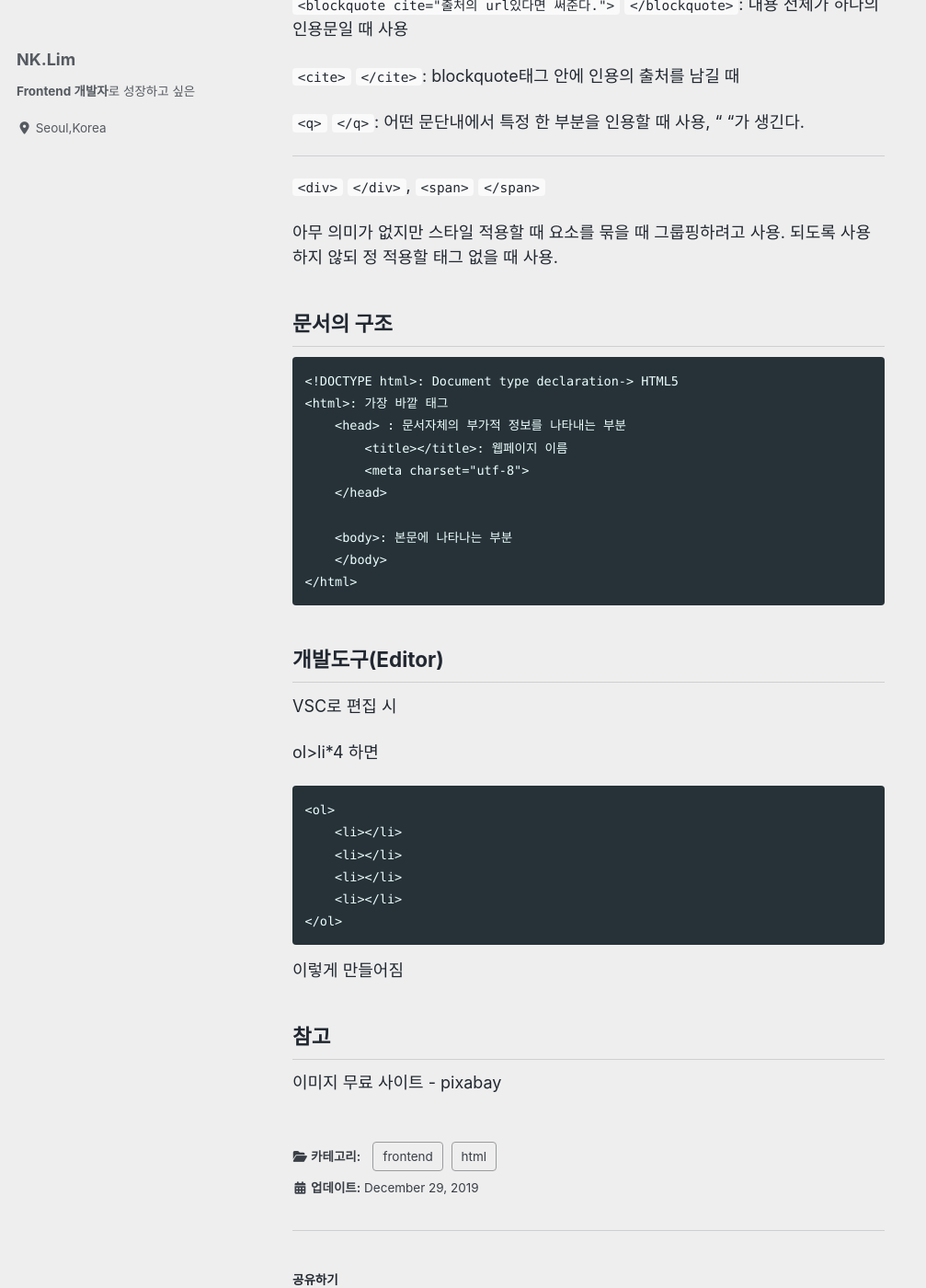
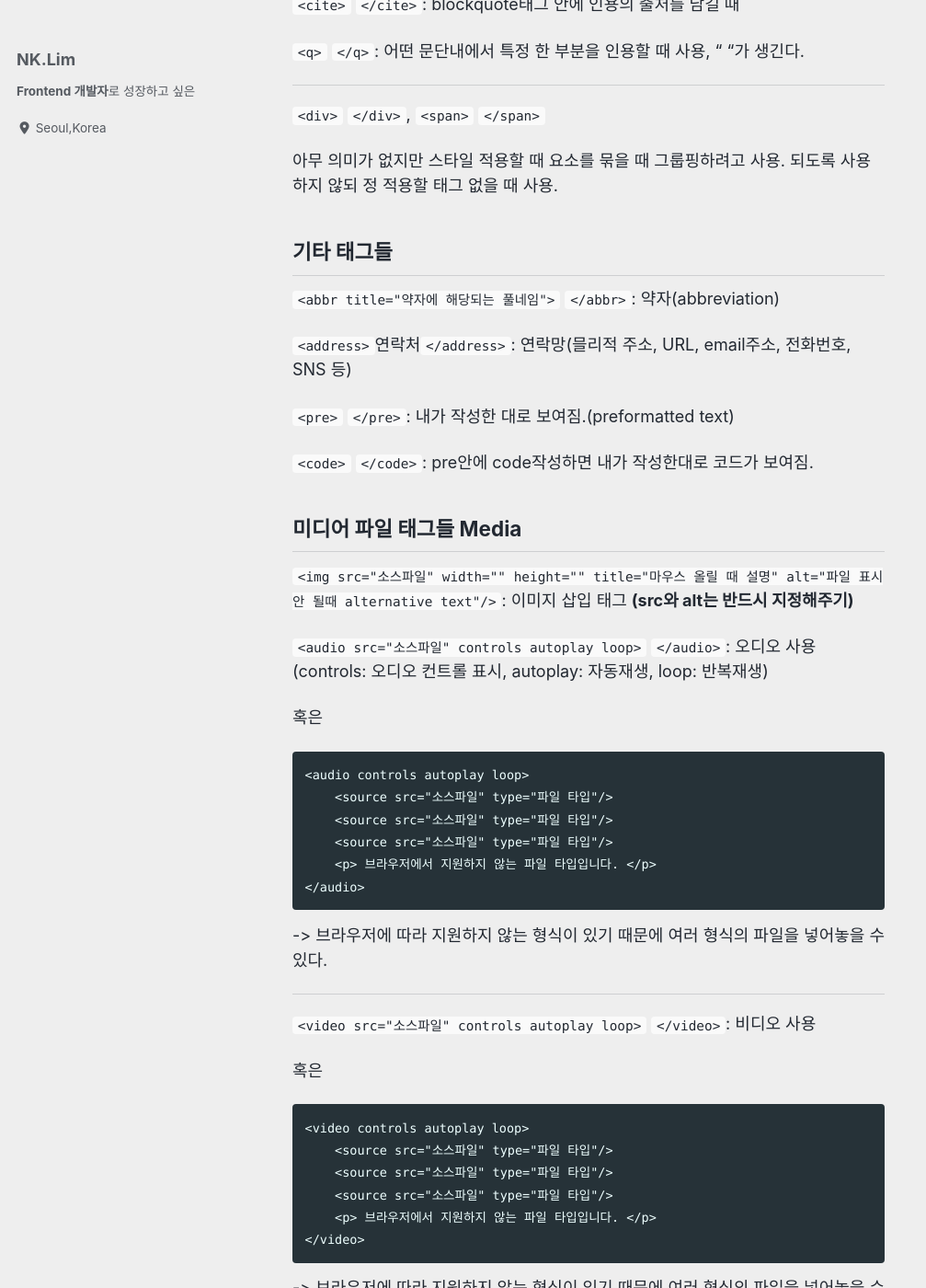
Before and after one commit to nangkyeonglim/nangkyeonglim.github.io, a Jekyll site: the page built from _posts/2019-12-28-html-basic1.md, in a window 1280 px wide and 1400 px high, scrolled down 2174 px. Shown: the whole window at 92% size, without its empty margins (0-1007 px from the left). Built offline with Jekyll 4.4.1, drawn with Linux system fonts in a browser that asks for light colours; cached includes are drawn as plain includes; nearby versions of some CDN libraries; comment, search, counter and statistics services are not loaded; some of the changed text lies outside the part shown.

Commit message:
Update 2019-12-28-html-basic1.md
내용 수정 및 추가 ver.2

````diff
--- a/_posts/2019-12-28-html-basic1.md
+++ b/_posts/2019-12-28-html-basic1.md
@@ -1,7 +1,7 @@
 ---
 title: "HTML 기본 문법과 기본 태그"
 date: 2019-12-28 20:13:28 -0400
-categories: html frontend
+categories: html
 ---
 
 ## HTML(HyperText Markup Language)
@@ -18,15 +18,13 @@ hypertext: 문서와 문서가 링크로 연결되어있다.
 
 `<p>` `</p>`: 단락(paragraph)(줄바꿈 두번)
 
+`<br/>`: 줄바꿈(break) 태그(열리는 태그만 있으면 됨) 브라우저는 줄바꿈을 그냥 무시함.
+
 `<a href="" target=" " title=" ">` `</a>` : 앵커(anchor) - 링크로 연결할 노드
 - href속성은 이동하고자 하는 문서의 위치 지정(반드시 지정)
 - href에 올수 있는 것: 파일이름, URL주소, 같은 문서내에서 `#id`, 메일보내기 시 `mailto:메일주소`, 모바일에서 바로 전화걸기 `tel:전화번호`
 - title속성은 하이퍼링크에 대한 설명 추가
 - target속성은 **_blank(새 창에 띄우기)**, _self(현재 프레임에), _parent(부모 프레임에), _top(현재 창의 가장 상위 프레임에) 등이 들어갈 수 있다.
-
-`<br/>`: 줄바꿈(break) 태그(열리는 태그만 있으면 됨) 브라우저는 줄바꿈을 그냥 무시함.
-
-`<img src="소스파일" width="" height="" title="마우스 올릴 때 설명" alt="파일 표시 안 될때 alternative text"/>`: 이미지 삽입 태그 **(src와 alt는 반드시 지정해주기)**
 
 --------------
 
@@ -86,19 +84,72 @@ hypertext: 문서와 문서가 링크로 연결되어있다.
 
 아무 의미가 없지만 스타일 적용할 때 요소를 묶을 때 그룹핑하려고 사용. 되도록 사용하지 않되 정 적용할 태그 없을 때 사용.
 
+## 기타 태그들
+`<abbr title="약자에 해당되는 풀네임">` `</abbr>`: 약자(abbreviation)
+
+`<address>`연락처`</address>`: 연락망(믈리적 주소, URL, email주소, 전화번호, SNS 등)
+
+`<pre>` `</pre>`: 내가 작성한 대로 보여짐.(preformatted text)
+
+`<code>` `</code>`: pre안에 code작성하면 내가 작성한대로 코드가 보여짐.
+
+## 미디어 파일 태그들 Media
+`<img src="소스파일" width="" height="" title="마우스 올릴 때 설명" alt="파일 표시 안 될때 alternative text"/>`: 이미지 삽입 태그 **(src와 alt는 반드시 지정해주기)**
+
+`<audio src="소스파일" controls autoplay loop>` `</audio>`: 오디오 사용(controls: 오디오 컨트롤 표시, autoplay: 자동재생, loop: 반복재생)
+
+혹은
+
+```
+<audio controls autoplay loop>
+    <source src="소스파일" type="파일 타입"/>
+    <source src="소스파일" type="파일 타입"/>
+    <source src="소스파일" type="파일 타입"/>
+    <p> 브라우저에서 지원하지 않는 파일 타입입니다. </p>
+</audio>
+```
+-> 브라우저에 따라 지원하지 않는 형식이 있기 때문에 여러 형식의 파일을 넣어놓을 수 있다.
+
+---------
+
+`<video src="소스파일" controls autoplay loop>` `</video>`: 비디오 사용
+
+혹은
+
+```
+<video controls autoplay loop>
+    <source src="소스파일" type="파일 타입"/>
+    <source src="소스파일" type="파일 타입"/>
+    <source src="소스파일" type="파일 타입"/>
+    <p> 브라우저에서 지원하지 않는 파일 타입입니다. </p>
+</video>
+```
+-> 브라우저에 따라 지원하지 않는 형식이 있기 때문에 여러 형식의 파일을 넣어놓을 수 있다.
+
+-------------
+
+`<iframe src="소스파일">` `</iframe>` : 또 다른 html 문서나 컨텐츠를 embed하고 싶을 때 사용
+
 ## 문서의 구조
 ```
-<!DOCTYPE html>: Document type declaration-> HTML5
-<html>: 가장 바깥 태그
-    <head> : 문서자체의 부가적 정보를 나타내는 부분
-        <title></title>: 웹페이지 이름
+<!DOCTYPE html>         //Document type declaration: HTML5로 작성된 문서라고 브라우저에게 알림.
+<html>                  //가장 바깥 태그(root tag)
+    <head>              //웹 문서에 관한 메타 데이터(부가적 정보를 나타내는 부분)
+        <title></title> //문서의 대제목
+        <link rel="stylesheet" href="style.css"> //CSS 스타일시트 첨부, font적용(link:css +tab ->자동완성)
+        <style></style> //html문서내에 CSS코드 작성할 때(사용 비추)
         <meta charset="utf-8">
     </head>
 
-    <body>: 본문에 나타나는 부분
+    <body>               //본문에 나타나는 부분
+        <script></script>//html문서내에 JavaScript 파일 첨부할 때, 혹은 직접 JS코드 작성할 때
     </body>
 </html>
 ```
+script태그는 body안 가장 마지막에 작성(다른 서버에서 파일을 가져오는 경우 다 가져올 때까지 기다리기 때문)
+
+`<meta name="viewport" content="width=device-width, initial-scale=1.0">`: 반응형 웹을 위한 메타태그
+
 
 ## 개발도구(Editor)
 VSC로 편집 시
@@ -115,5 +166,7 @@ ol>li*4 하면
 ```
 이렇게 만들어짐
 
+- 에디터에서 주석처리 ctrl+/
+
 ## 참고
-이미지 무료 사이트 - pixabay
+이미지 무료 사이트 - https://www.pixabay.com
````
